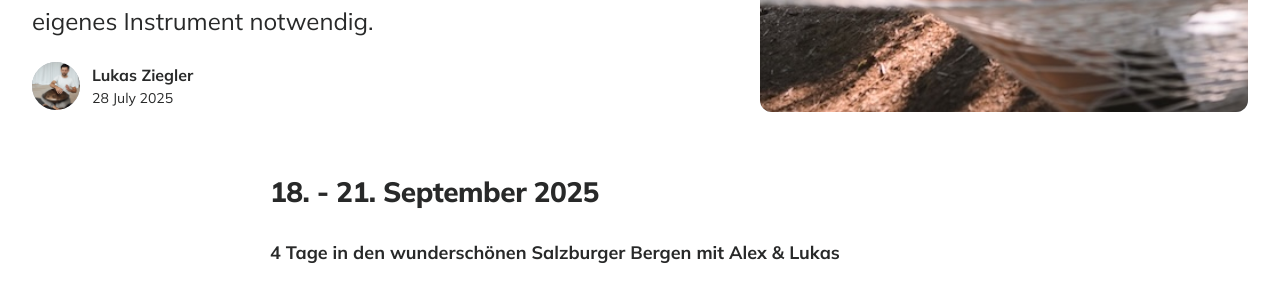
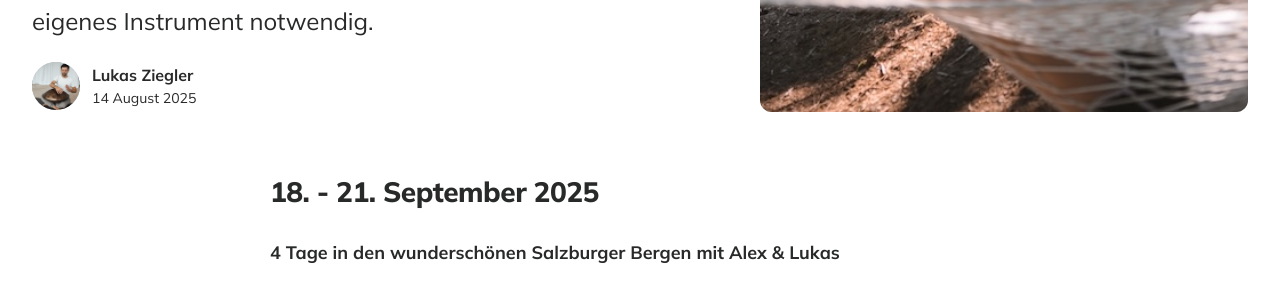
Before and after one commit to lukasziegler/retreats-in-oesterreich, a Jekyll site: the page built from _posts/2025-09-18-handpan-retreat-saalbach-2025.markdown, in a window 1280 px wide and 900 px high, scrolled down 461 px. Shown: the part 171-453 px from the top of the window. Built offline with Jekyll 4.4.1, drawn with Linux system fonts in a browser that asks for light colours.

Commit message:
room update - incl. date

```diff
--- a/_posts/2025-09-18-handpan-retreat-saalbach-2025.markdown
+++ b/_posts/2025-09-18-handpan-retreat-saalbach-2025.markdown
@@ -2,7 +2,7 @@
 layout: post
 title: Handpan Beginner Days – September 2025
 description: Komm mit in die Berge und tauche ein in die Welt des Handpan-Spielens. Erlerne in nur wenigen Tagen die Grundlagen, wie du dich mit einer Handpan spielerisch leicht musikalisch ausdrücken kannst – und das in traumhafter Kulisse, kombiniert mit Yoga in den Salzburger Bergen. Gönn dir eine Auszeit von deinem Alltag, erlerne ein neues Instrument und komm zu neuen Kräften. Keine Vorkenntnisse + kein eigenes Instrument notwendig.
-date: 2025-07-28 02:02:12 +0100
+date: 2025-08-14 02:02:12 +0100
 start_date: 2025-09-18
 end_date: 2025-09-21
 author: lukas
```
